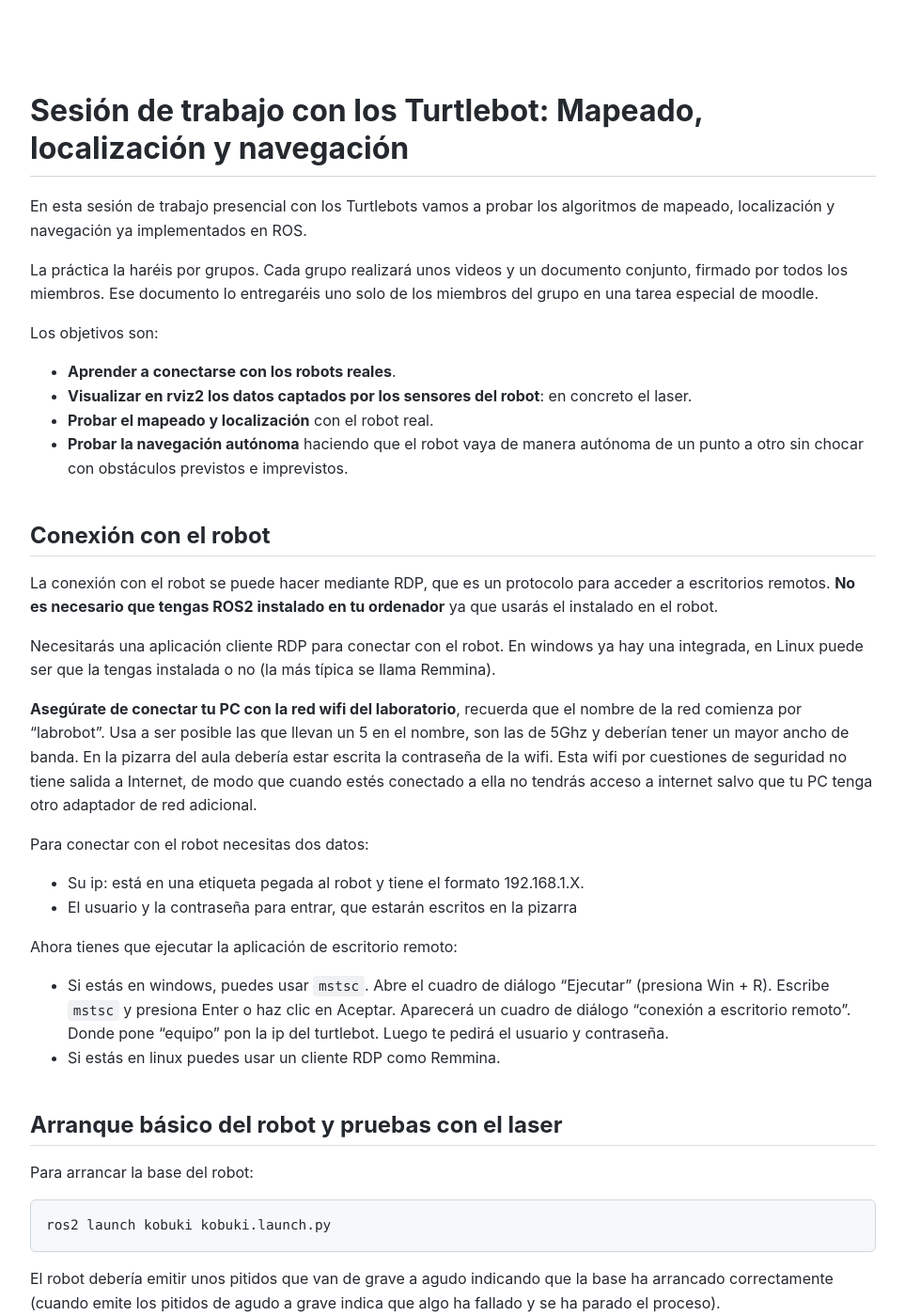
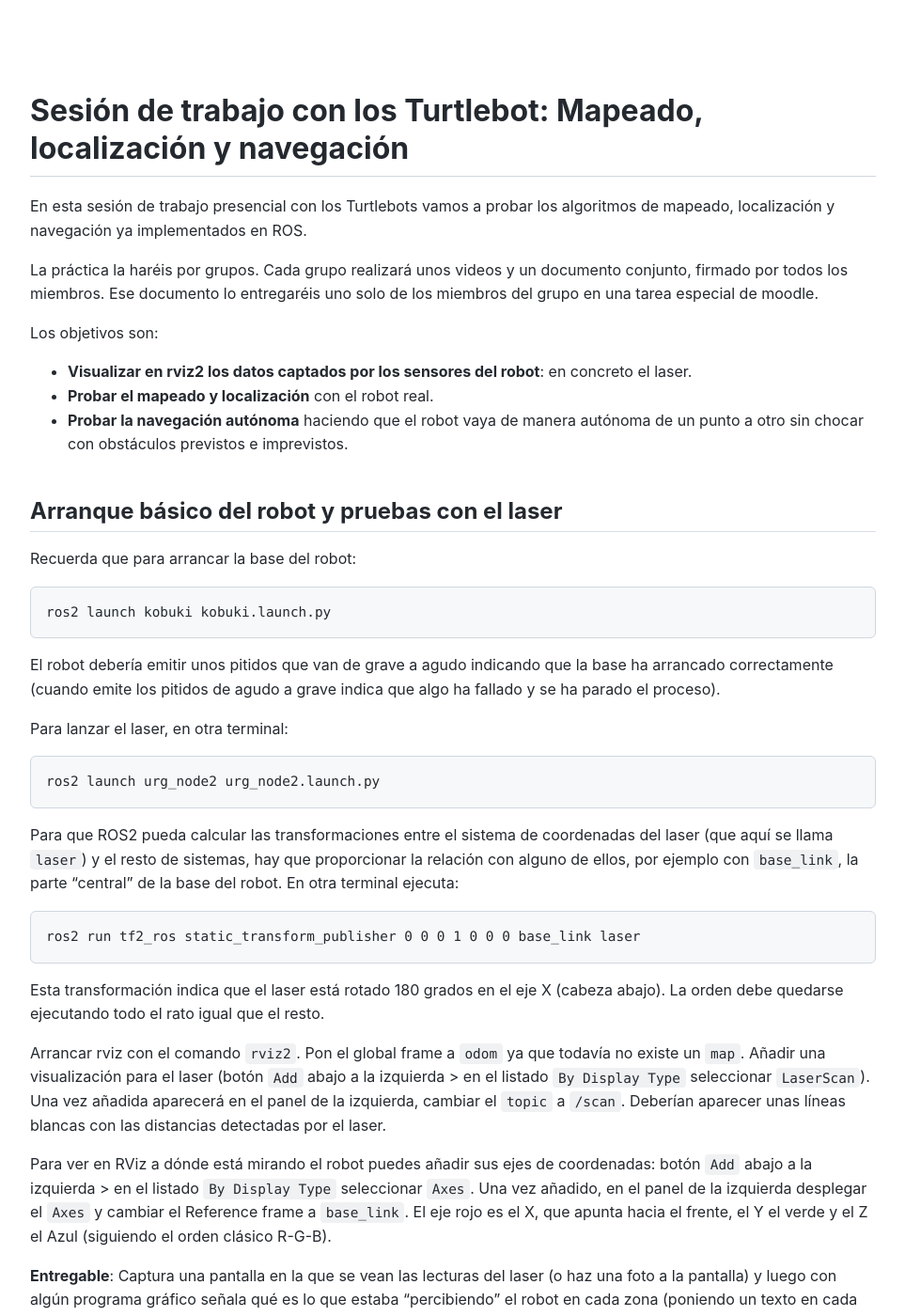
Before and after one commit to ottocol/robots_moviles_26_27, a Jekyll site: the page built from practicas/mapeado-con-turtlebot-ROS2.md, in a window 1280 px wide and 1400 px high. Shown: the whole window at 94% size, without its empty margins (158-1121 px from the left). Built offline with Jekyll 4.4.1, drawn with Linux system fonts in a browser that asks for light colours; our own code applies the rules of GitHub Pages for plain Markdown files; some of the changed text lies outside the part shown.

Commit message:
adaptado para el 2627

````diff
--- a/practicas/mapeado-con-turtlebot-ROS2.md
+++ b/practicas/mapeado-con-turtlebot-ROS2.md
@@ -15,33 +15,14 @@ La práctica la haréis por grupos. Cada grupo realizará unos videos y un docum
 
 Los objetivos son:
 
-- **Aprender a conectarse con los robots reales**.
 - **Visualizar en rviz2 los datos captados por los sensores del robot**: en concreto el laser.
 - **Probar el mapeado y localización** con el robot real.
 - **Probar la navegación autónoma** haciendo que el robot vaya de manera autónoma de un punto a otro sin chocar con obstáculos previstos e imprevistos.
 
-## Conexión con el robot
-
-La conexión con el robot se puede hacer mediante RDP, que es un protocolo para acceder a escritorios remotos. **No es necesario que tengas ROS2 instalado en tu ordenador** ya que usarás el instalado en el robot.
-
-Necesitarás una aplicación cliente RDP para conectar con el robot. En windows ya hay una integrada, en Linux puede ser que la tengas instalada o no (la más típica se llama Remmina).
-
-**Asegúrate de conectar tu PC con la red wifi del laboratorio**, recuerda que el nombre de la red comienza por "labrobot". Usa a ser posible las que llevan un 5 en el nombre, son las de 5Ghz y deberían tener un mayor ancho de banda. En la pizarra del aula debería estar escrita la contraseña de la wifi. Esta wifi por cuestiones de seguridad no tiene salida a Internet, de modo que cuando estés conectado a ella no tendrás acceso a internet salvo que tu PC tenga otro adaptador de red adicional.
-
-Para conectar con el robot necesitas dos datos:
-
-- Su ip: está en una etiqueta pegada al robot y tiene el formato 192.168.1.X.
-- El usuario y la contraseña para entrar, que estarán escritos en la pizarra
-
-Ahora tienes que ejecutar la aplicación de escritorio remoto:
-
-- Si estás en windows, puedes usar `mstsc`. Abre el cuadro de diálogo "Ejecutar" (presiona Win + R). Escribe `mstsc` y presiona Enter o haz clic en Aceptar. Aparecerá un cuadro de diálogo "conexión a escritorio remoto". Donde pone "equipo" pon la ip del turtlebot. Luego te pedirá el usuario y contraseña.
-- Si estás en linux puedes usar un cliente RDP como Remmina.
-
 
 ## Arranque básico del robot y pruebas con el laser
 
-Para arrancar la base del robot:
+Recuerda que para arrancar la base del robot:
 
 ```bash
 ros2 launch kobuki kobuki.launch.py
@@ -73,7 +54,7 @@ Para ver en RViz a dónde está mirando el robot puedes añadir sus ejes de coor
 
 ## Mapeado
 
-Recuerda que para construir el mapa del entorno debes ejecutar en una terminal:
+Para construir el mapa del entorno debes ejecutar en una terminal:
 
 ```bash
 ros2 launch slam_toolbox online_async_launch.py
@@ -148,6 +129,6 @@ Podéis probar a poneros en la trayectoria del robot a ver qué hace cuando se e
 
 Como decía el enunciado de la práctica 2, la puntuación de esta entrega forma parte del baremo de la misma y se valora con 1 punto.
 
-La documentación escrita y videos se deben entregar con un plazo máximo de 1 semana desde que se hizo la prueba. Si por ejemplo hacéis las pruebas el 27 de octubre deberíais entregarlo como máximo el 3 de noviembre hasta las 23:59 (la tarea seguirá abierta para que la entregue el resto de la gente pero el sistema guarda la fecha de entrega, que se revisará).
+La documentación escrita y videos se deben entregar con un plazo máximo de 1 semana desde que se hizo la prueba con el robot.
 
 Solo hace falta que lo entregue uno de los miembros del grupo a través de su cuenta de moodle pero evidentemente en la documentación debéis poner el nombre de todos.
````
Also changed, not shown: 3 other files.
